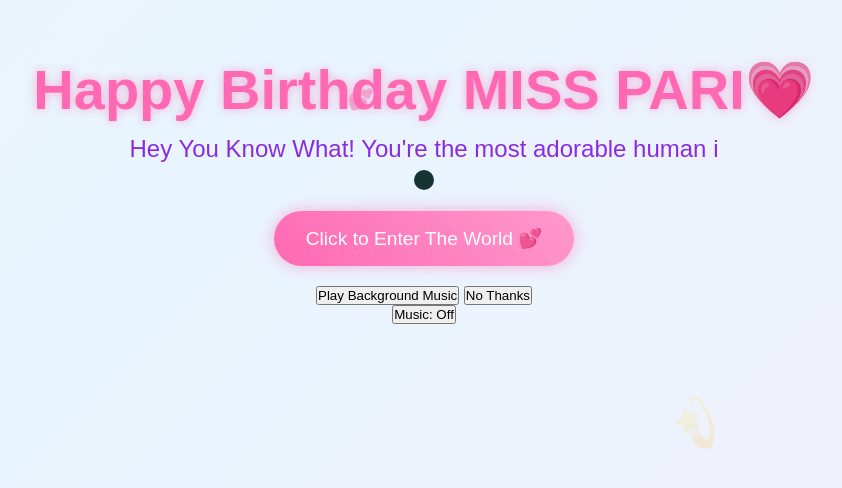
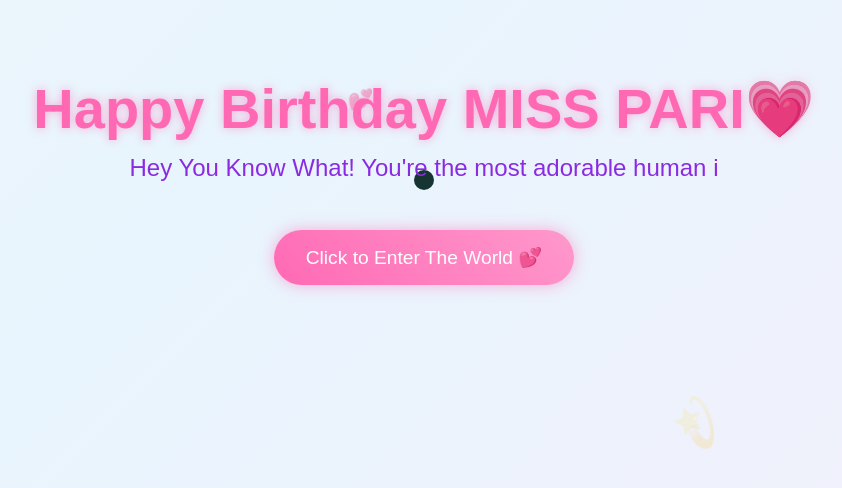
Before and after one commit to Deadpool-a/HBD2.O, a plain HTML site: page index.html in a window 1280 px wide. Shown: the part 220-708 px from the top of the page, without its empty margins (216-1058 px from the left). Drawn offline with nearby package versions, Linux system fonts and the light colour scheme.

Commit message:
Remove music button elements and audio

```diff
--- a/index.html
+++ b/index.html
@@ -16,18 +16,6 @@
         <button class="cta-button">Click to Enter The World 💕</button>
     </div>
 
-    <!-- Background audio element (song.mp3 should be in the repo root or update the path) -->
-    <audio id="bg-audio" src="song.mp3" loop preload="auto"></audio>
-
-    <!-- Music consent button (shown on first visit or if browser blocks autoplay) -->
-    <div id="music-consent-wrapper">
-        <button id="music-consent" class="music-button">Play Background Music</button>
-        <button id="music-decline" class="music-button">No Thanks</button>
-    </div>
-
-    <!-- Small toggle shown after consent so user can mute/unmute on any page -->
-    <button id="music-toggle" class="music-toggle" aria-pressed="false">Music: Off</button>
-
     <script src="script.js"></script>
 </body>
 </html>
```
